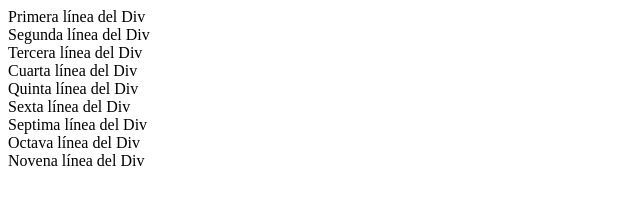
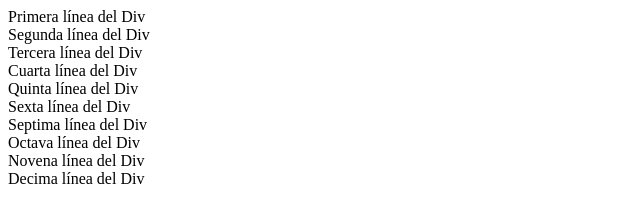
Before and after one commit to fabiocor19/Curso_Buenas_Practicas_GIT, a plain HTML site: page index.html in a window 1280 px wide. Shown: the whole page, without its empty margins (0-640 px from the left). Drawn offline with Linux system fonts and the light colour scheme.

Commit message:
Septimo Commit

```diff
--- a/index.html
+++ b/index.html
@@ -15,7 +15,7 @@
     <div>Septima línea del Div</div>
     <div>Octava línea del Div</div>
     <div>Novena línea del Div</div>
-
+    <div>Decima línea del Div</div>
 
 </body>
 </html>
```
